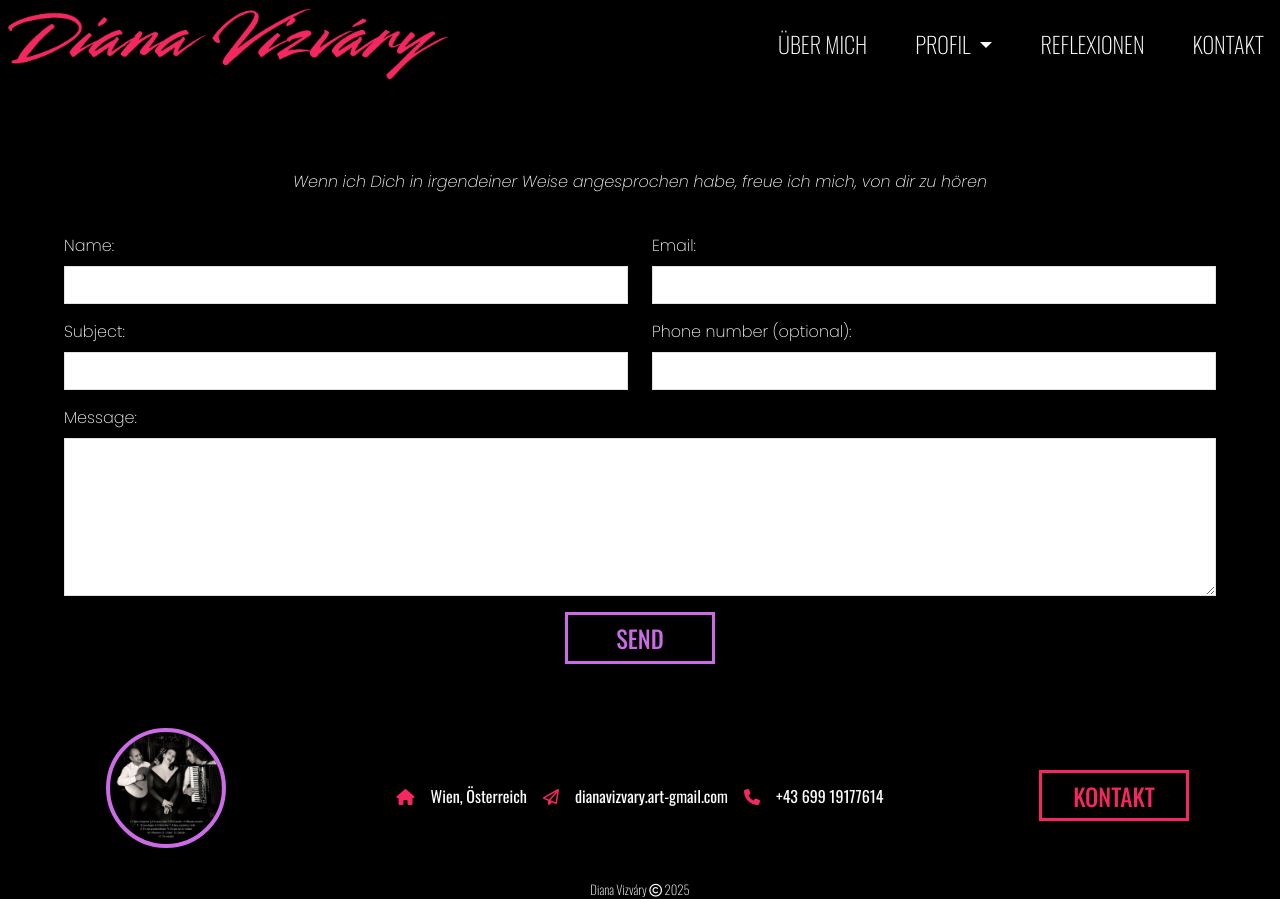
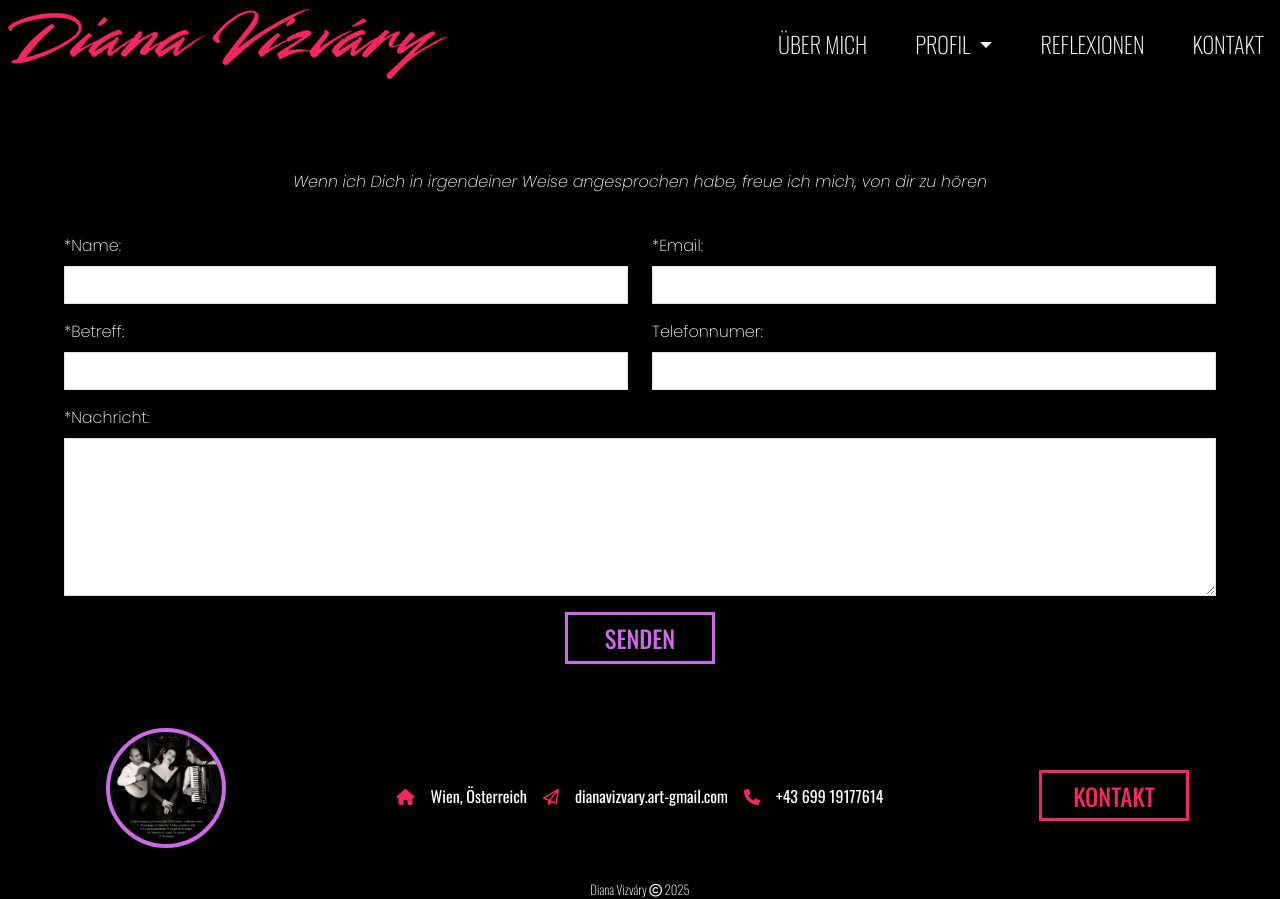
Before and after one commit to iliana-marquez/diana-angular-app, an Angular app: page /contact in a window 1280 px wide. Built offline with nearby package versions, Linux system fonts and the light colour scheme; no server answers.

Commit message:
Integrated emailsj functionalty to contact component / Add modal for ux feedback / Add routerLink Contact to footer

```diff
--- a/src/app/contact/contact.component.css
+++ b/src/app/contact/contact.component.css
@@ -0,0 +1,3 @@
+.modal-font {
+    color: var(--primary-color);
+}
--- a/src/app/contact/contact.component.html
+++ b/src/app/contact/contact.component.html
@@ -7,35 +7,51 @@
                 <p class="secondary-color-title"><i>Wenn ich Dich in irgendeiner Weise angesprochen habe, freue ich mich, von dir zu hören</i><p>
             </div>
 
-            <form class="sharp-corners pb-4 px-lg-5 px-xl-6" action="" method="">
+            <form class="sharp-corners pb-4 px-lg-5 px-xl-6"  (submit)="sendEmail($event)" method="POST">
                 <div class="row">
                     <div class="col-12 col-lg-6 mb-3">
-                        <label for="name" class="form-label secondary-color-title">Name:</label>
+                        <label for="name" class="form-label secondary-color-title">*Name:</label>
                         <input class="form-control" id="name" name="name" type="text" required>
                     </div>
                     <div class="col-12 col-lg-6 mb-3">
-                        <label for="email" class="form-label secondary-color-title">Email:</label>
-                        <input class="form-control" id="email" name="email" type="email" required>
+                        <label for="email" class="form-label secondary-color-title">*Email:</label>
+                        <input class="form-control" id="email" name="reply_to" type="email" required>
                     </div>
                     <div class="col-12 col-lg-6 mb-3">
-                        <label for="subject" class="form-label secondary-color-title">Subject:</label>
+                        <label for="subject" class="form-label secondary-color-title">*Betreff:</label>
                         <input class="form-control" id="subject" name="subject" type="text" required>
                     </div>
                     <div class="col-12 col-lg-6 mb-3">
-                        <label for="phone" class="form-label secondary-color-title">Phone number (optional):</label>
+                        <label for="phone" class="form-label secondary-color-title">Telefonnumer:</label>
                         <input class="form-control" id="phone" name="phone" type="number">
                     </div>
                     <div class="col-12 mb-3">
-                        <label for="message" class="form-label secondary-color-title">Message:</label>
+                        <label for="message" class="form-label secondary-color-title">*Nachricht:</label>
                         <textarea class="form-control" rows="6" id="message" name="message" required></textarea>
                     </div>
                     <div class="col-12 mb-3 text-center">
                         <!-- Button trigger modal -->
-                        <button type="submit" class="custom-btn btn-hl-tertiary-color">Send</button>
+                        <button type="submit" class="custom-btn btn-hl-tertiary-color">senden</button>
                     </div>
                 </div>
             </form>
         </div>
     </section>
 
+    <!-- Success Modal -->
+<div class="modal fade modal-font" id="successModal" tabindex="-1" aria-labelledby="successModalLabel" aria-hidden="true">
+    <div class="modal-dialog modal-dialog-centered">
+      <div class="modal-content text-center p-3 rounded-4">
+        <div class="modal-header border-0">
+          <h5 class="modal-title" id="successModalLabel">Danke für deine Nachricht!</h5>
+          <button type="button" class="btn-close" data-bs-dismiss="modal" aria-label="Schließen"></button>
+        </div>
+        <div class="modal-body">
+          <p class="mb-4">Ich melde mich so bald wie möglich bei dir.</p>
+          <a routerLink="/" class="btn-hl-tertiary-color">Ok, gemma' Home</a>
+        </div>
+      </div>
+    </div>
+  </div>
+
 </main>
--- a/src/app/contact/contact.component.ts
+++ b/src/app/contact/contact.component.ts
@@ -1,4 +1,6 @@
 import { Component, OnInit, AfterViewInit, HostListener } from '@angular/core';
+import { environment } from '../../environments/environment';
+import emailjs, { type EmailJSResponseStatus } from '@emailjs/browser';
 
 @Component({
   selector: 'app-contact',
@@ -7,7 +9,6 @@ import { Component, OnInit, AfterViewInit, HostListener } from '@angular/core';
   styleUrl: './contact.component.css'
 })
 export class ContactComponent  implements OnInit, AfterViewInit {
-
   ngOnInit(): void {}
 
   ngAfterViewInit(): void {
@@ -29,5 +30,40 @@ export class ContactComponent  implements OnInit, AfterViewInit {
     }
   }
 
+  public sendEmail(e: Event): void {
+    e.preventDefault(); // Prevent default form submission
 
+    // Send email using EmailJS
+    emailjs
+      .sendForm(
+        environment.emailjs.serviceId, // Use the service ID from environment
+        environment.emailjs.templateId, // Use the template ID from environment
+        e.target as HTMLFormElement, // The form element
+        {
+          publicKey: environment.emailjs.publicKey,
+        }
+
+      )
+      .then(
+        () => {
+           // Trigger Bootstrap modal using JS
+  const modalElement = document.getElementById('successModal');
+  if (modalElement) {
+    const modal = new (window as any).bootstrap.Modal(modalElement);
+    modal.show();
+
+    // Optional: Redirect after a short delay (e.g., 3s)
+    setTimeout(() => {
+      modal.hide();
+      window.location.href = '/';
+    }, 3000); }
+        },
+        (error) => {
+          alert('Ein Fehler ist passiert, bitte versuche es später.');
+          (e.target as HTMLFormElement).reset(); // Optional: reset the form
+          window.location.href = '/';
+          console.log('FAILED...', (error as EmailJSResponseStatus).text);
+        },
+      );
+  }
 }
--- a/src/app/footer/footer.component.html
+++ b/src/app/footer/footer.component.html
@@ -15,7 +15,7 @@
         </div>
         <div class="col-3 col-lg-3 order-lg-3">
             <div id="contact">
-              <a href="contact.html" class="custom-btn btn-hl-secondary-color">Kontakt</a>
+              <a routerLink="/contact" class="custom-btn btn-hl-secondary-color">Kontakt</a>
             </div>
         </div>
         <!-- CD section -->
```
